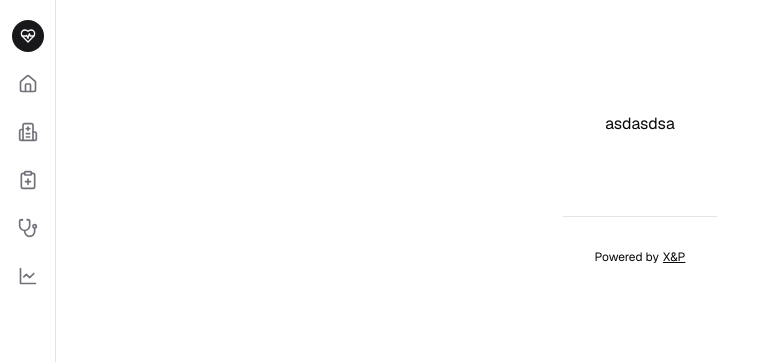
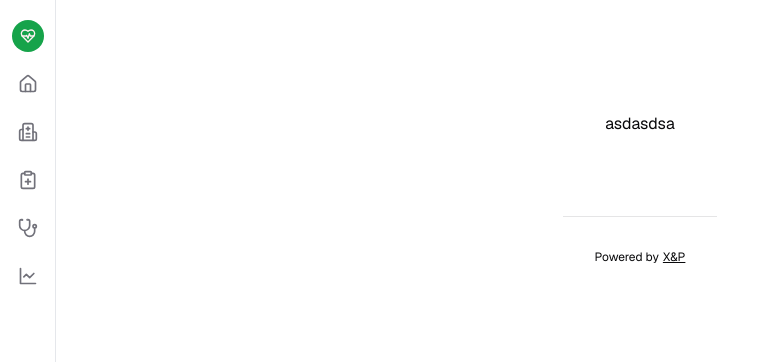
Before and after one commit to mvpedro/xp-sarm, a Next.js app: page / in a window 1280 px wide. Shown: the top 362 px of the page, without its empty margins (0-768 px from the left). Built offline with nearby package versions, Linux system fonts and the light colour scheme; no server answers.

Commit message:
Adding theme

```diff
--- a/src/app/globals.css
+++ b/src/app/globals.css
@@ -49,11 +49,50 @@
   }
 }
 
+
 @layer base {
-  * {
-    @apply border-border;
+  :root {
+    --background: 0 0% 100%;
+    --foreground: 240 10% 3.9%;
+    --card: 0 0% 100%;
+    --card-foreground: 240 10% 3.9%;
+    --popover: 0 0% 100%;
+    --popover-foreground: 240 10% 3.9%;
+    --primary: 142.1 76.2% 36.3%;
+    --primary-foreground: 355.7 100% 97.3%;
+    --secondary: 240 4.8% 95.9%;
+    --secondary-foreground: 240 5.9% 10%;
+    --muted: 240 4.8% 95.9%;
+    --muted-foreground: 240 3.8% 46.1%;
+    --accent: 240 4.8% 95.9%;
+    --accent-foreground: 240 5.9% 10%;
+    --destructive: 0 84.2% 60.2%;
+    --destructive-foreground: 0 0% 98%;
+    --border: 240 5.9% 90%;
+    --input: 240 5.9% 90%;
+    --ring: 142.1 76.2% 36.3%;
+    --radius: 0.5rem;
   }
-  body {
-    @apply bg-background text-foreground;
+
+  .dark {
+    --background: 20 14.3% 4.1%;
+    --foreground: 0 0% 95%;
+    --card: 24 9.8% 10%;
+    --card-foreground: 0 0% 95%;
+    --popover: 0 0% 9%;
+    --popover-foreground: 0 0% 95%;
+    --primary: 142.1 70.6% 45.3%;
+    --primary-foreground: 144.9 80.4% 10%;
+    --secondary: 240 3.7% 15.9%;
+    --secondary-foreground: 0 0% 98%;
+    --muted: 0 0% 15%;
+    --muted-foreground: 240 5% 64.9%;
+    --accent: 12 6.5% 15.1%;
+    --accent-foreground: 0 0% 98%;
+    --destructive: 0 62.8% 30.6%;
+    --destructive-foreground: 0 85.7% 97.3%;
+    --border: 240 3.7% 15.9%;
+    --input: 240 3.7% 15.9%;
+    --ring: 142.4 71.8% 29.2%;
   }
 }
```
